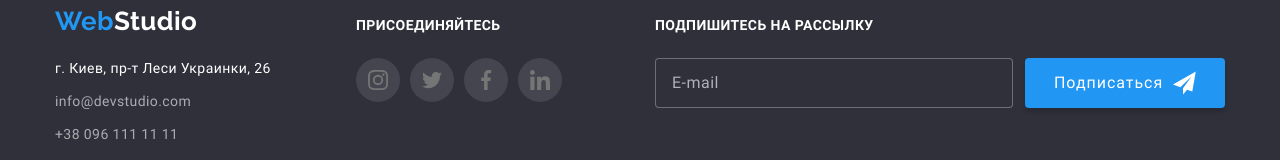
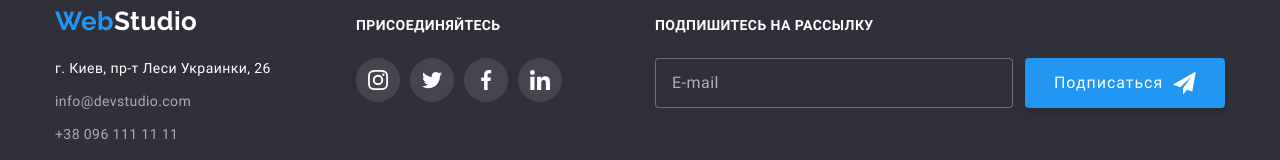
Before and after one commit to AKirsanova/goit-markup-hw-07, a plain HTML site: page index.html in a window 1280 px wide. Shown: the part 2784-2944 px from the top of the page. Drawn offline with nearby package versions, Linux system fonts and the light colour scheme.

Commit message:
footer icon fill

```diff
--- a/sass/layouts/_footer-social.scss
+++ b/sass/layouts/_footer-social.scss
@@ -2,6 +2,6 @@
   background-color: rgba(255, 255, 255, 0.1);
 
   .icon {
-    fill: currentColor;
+    fill: $white;
   }
 }
```
Also changed, not shown: css/main.css, css/main.min.css, 2 other files.
